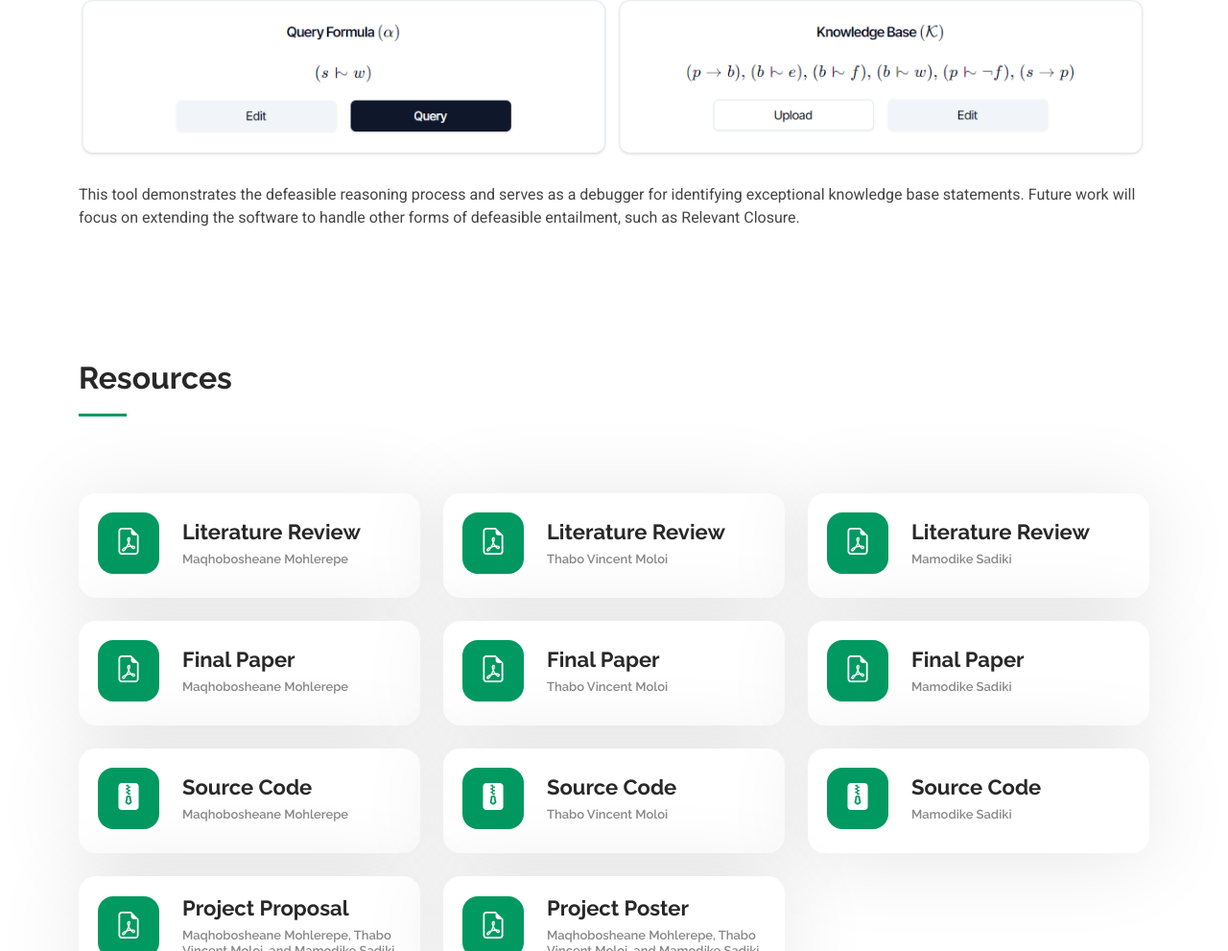
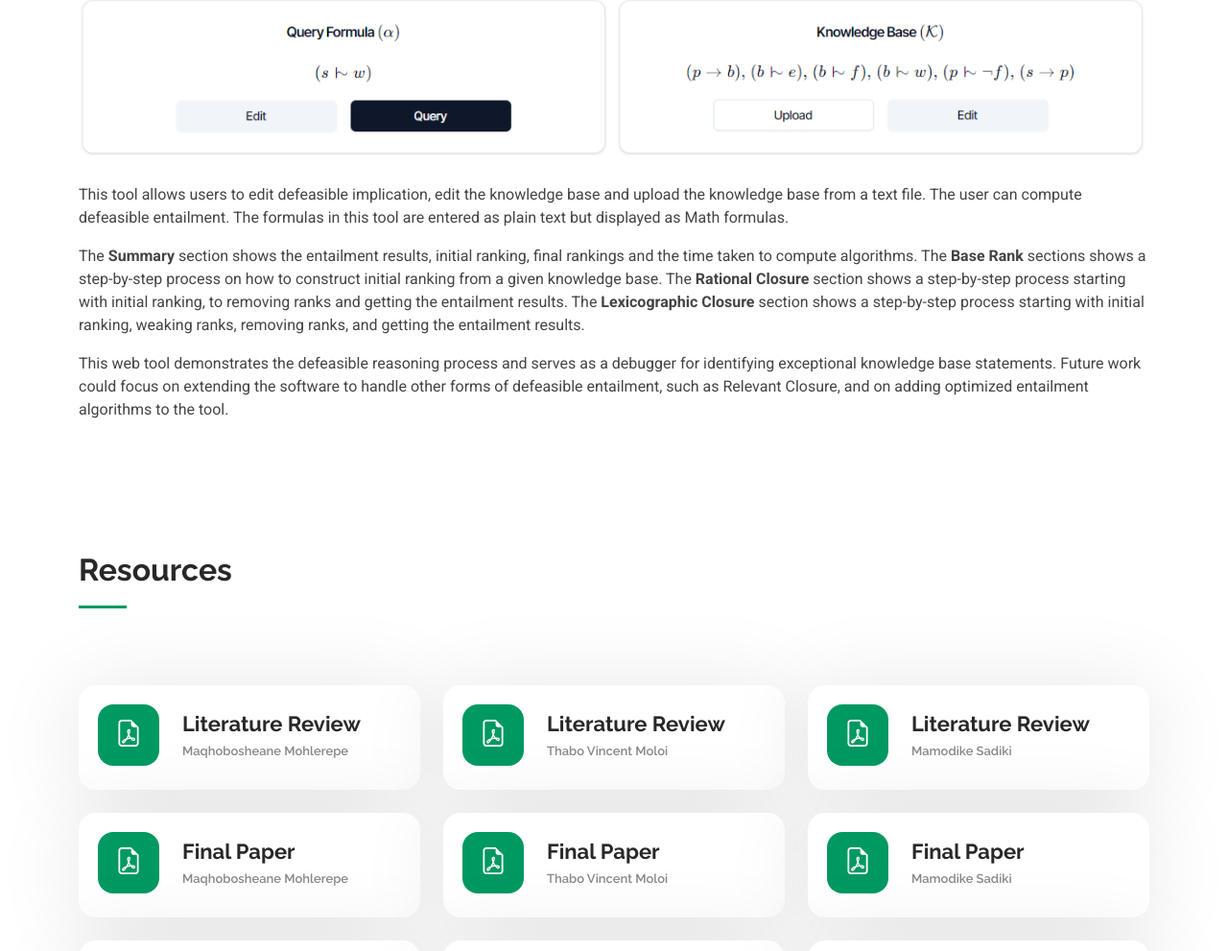
Before and after one commit to thabomoloi/extrc-website, a plain HTML site: page starter-page.html in a window 1280 px wide. Shown: the part 5345-6336 px from the top of the page at 96% size. Drawn offline with Linux system fonts and the light colour scheme.

Commit message:
Add web app discussion

```diff
--- a/starter-page.html
+++ b/starter-page.html
@@ -697,11 +697,32 @@
             style="margin-top: 24px"
           >
             <p>
-              This tool demonstrates the defeasible reasoning process and serves
-              as a debugger for identifying exceptional knowledge base
-              statements. Future work will focus on extending the software to
+              This tool allows users to edit defeasible implication, edit the
+              knowledge base and upload the knowledge base from a text file. The
+              user can compute defeasible entailment. The formulas in this tool
+              are entered as plain text but displayed as Math formulas.
+            </p>
+            <p>
+              The <strong>Summary</strong> section shows the entailment results,
+              initial ranking, final rankings and the time taken to compute
+              algorithms. The <strong>Base Rank</strong> sections shows a
+              step-by-step process on how to construct initial ranking from a
+              given knowledge base. The
+              <strong>Rational Closure</strong> section shows a step-by-step
+              process starting with initial ranking, to removing ranks and
+              getting the entailment results. The
+              <strong>Lexicographic Closure</strong> section shows a
+              step-by-step process starting with initial ranking, weaking ranks,
+              removing ranks, and getting the entailment results.
+            </p>
+
+            <p>
+              This web tool demonstrates the defeasible reasoning process and
+              serves as a debugger for identifying exceptional knowledge base
+              statements. Future work could focus on extending the software to
               handle other forms of defeasible entailment, such as Relevant
-              Closure.
+              Closure, and on adding optimized entailment algorithms to the
+              tool.
             </p>
           </div>
         </div>
```
